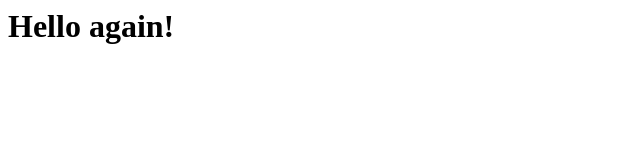
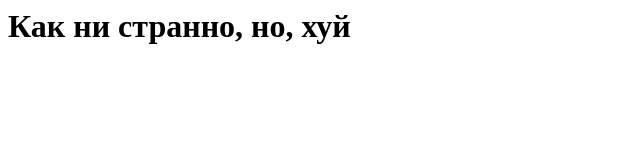
Before and after one commit to Kyrylo-Kotelevets/python-education, a plain HTML site: page index.html in a window 1280 px wide. Shown: the whole page, without its empty margins (0-640 px from the left). Drawn offline with Linux system fonts and the light colour scheme.

Commit message:
Update index.html

```diff
--- a/index.html
+++ b/index.html
@@ -1 +1 @@
-<h1>Hello again!</h1>
+<h1>Как ни странно, но, хуй</h1>
```
